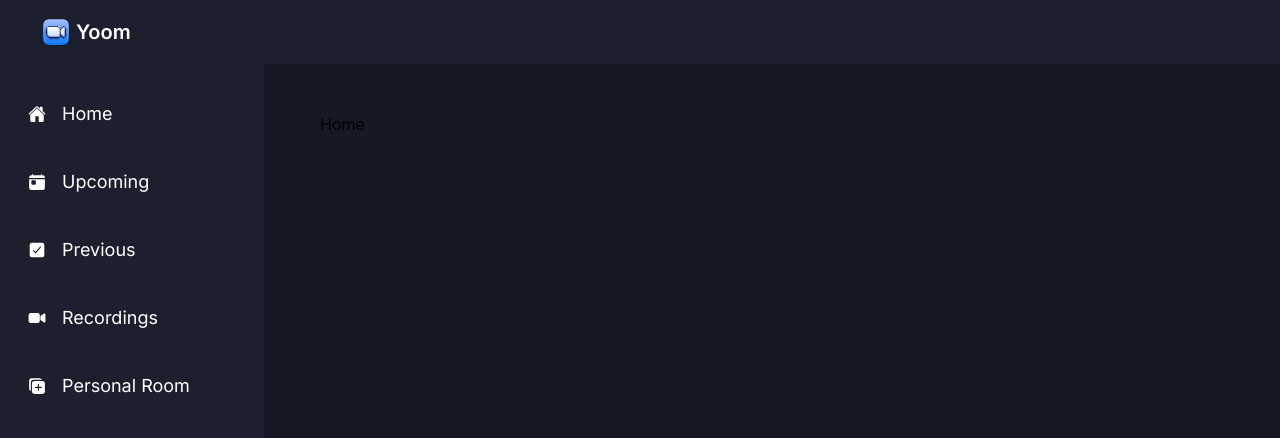
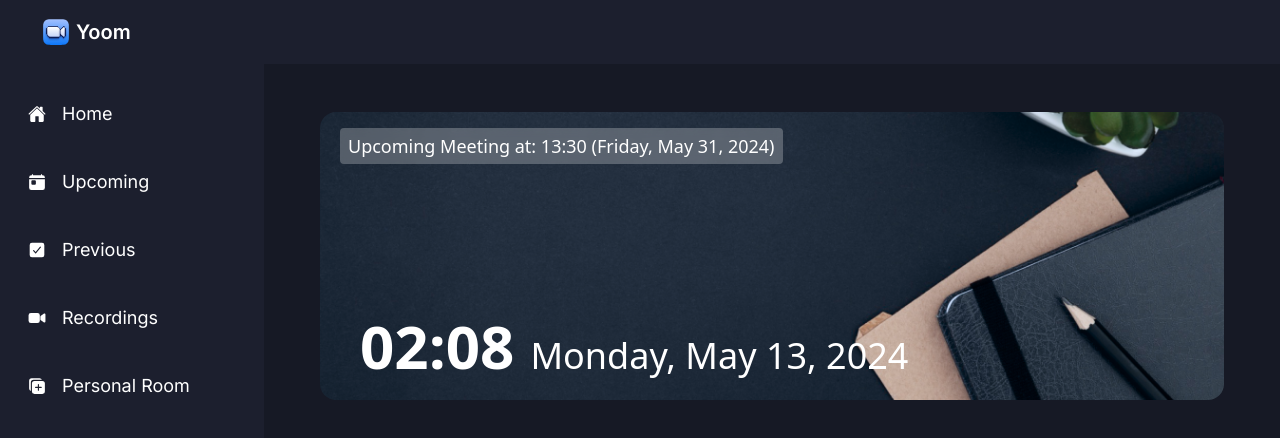
Before and after one commit to Jose-Alberto-Rodrigues-Neto/Zoom-Clone, a Next.js app: page / in a window 1280 px wide. Shown: the top 438 px of the page. Built offline with nearby package versions, Linux system fonts and the light colour scheme.

Commit message:
feat: adding the hero page

```diff
--- a/src/app/(root)/(home)/page.tsx
+++ b/src/app/(root)/(home)/page.tsx
@@ -1,5 +1,47 @@
-import React from "react";
+"use client"
+import Image from "next/image";
+import React, { useEffect, useState } from "react";
 
 export default function Home() {
-  return <div>Home</div>;
+  const [time, setTime] = useState(new Date())
+
+  const meetingTime = "13:30"
+  const meetingDate = "Friday, May 31, 2024"
+
+  useEffect(() => {
+    const timerId = setInterval(() => {
+      setTime(new Date());
+    }, 1000);
+
+    return () => clearInterval(timerId)
+  }, []);
+
+  const currentDate = (new Intl.DateTimeFormat("en-us", {dateStyle: "full"})).format(time)
+  const currentTime = time.toLocaleTimeString("pt-br", {hour: '2-digit', minute: '2-digit'})
+
+  return (
+  <section>
+
+    <main className="relative">
+    <h1 className="absolute top-4 left-5 glassmorphism px-2 py-1 rounded text-center text-sm md:text-lg text-white font-sans">
+        Upcoming Meeting at: {meetingTime} ({meetingDate})
+      </h1>
+      <h1 className="absolute flex flex-col lg:flex-row lg:items-baseline bottom-6 left-10 text-3xl sm:text-5xl lg:text-6xl text-white font-sans font-bold gap-2 lg:gap-4 ">
+        {currentTime}
+        <div className="text-base sm:text-lg md:text-2xl lg:text-4xl font-medium text-slate-300 lg:text-white">
+          {currentDate}
+        </div>
+      </h1>
+      <Image
+      src="/images/hero-background.png"
+      width={2803}
+      height={2225}
+      alt="Hero Image"
+      className="h-72 w-full rounded-2xl object-cover static cursor-pointer"
+      />
+
+    </main>
+
+  </section>
+  );
 }
```
Also changed, not shown: public/images/hero-background.png (added).
